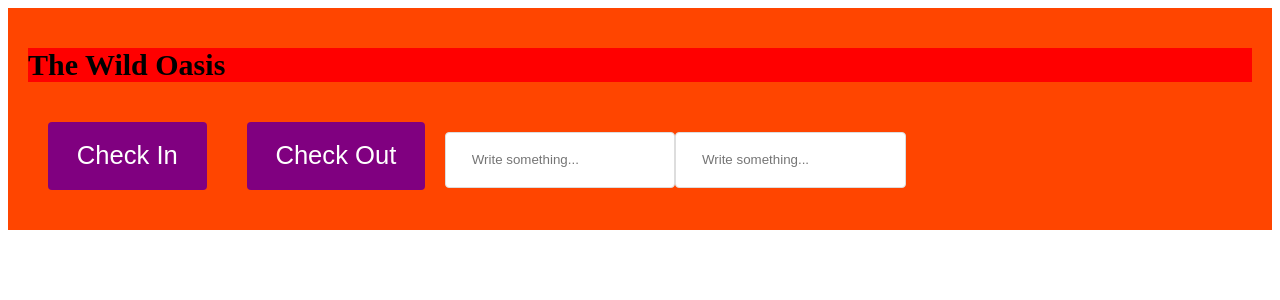
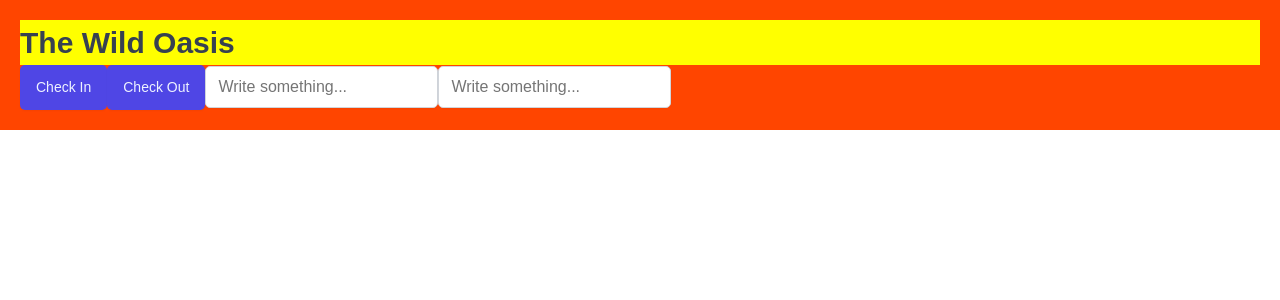
Before and after one commit to SahilS-26/the-wild-oasis, a React (Vite) app: page / in a window 1280 px wide. Shown: the top 300 px of the page. Built offline with nearby package versions, Linux system fonts and the light colour scheme.

Commit message:
lect 330: global styles with styled components

```diff
--- a/src/App.jsx
+++ b/src/App.jsx
@@ -1,26 +1,13 @@
+import GlobalStyles from "./styles/GlobalStyles.js";
 import styled from "styled-components";
+
+import Button from "./ui/Button.jsx";
+import Input from "./ui/Input.jsx";
 
 const H1 = styled.h1`
   font-size: 30px;
-  font-weight: 700;
-  background-color: red;
-`;
-
-const Button = styled.button`
-  font-size: 1.6rem;
-  padding: 1.2rem 1.8rem;
-  border: none;
-  border-radius: 4px;
-  background-color: purple;
-  color: white;
-  cursor: pointer;
-  margin: 20px;
-`;
-
-const Input = styled.input`
-  border: 1px solid #ddd;
-  padding: 1.2rem 1.6rem;
-  border-radius: 4px;
+  font-weight: 600;
+  background-color: yellow;
 `;
 
 const StyledApp = styled.div`
@@ -30,6 +17,8 @@
 
 function App() {
   return (
+    <>
+      <GlobalStyles />
       <StyledApp>
         <H1>The Wild Oasis</H1>
         <Button onClick={() => alert("Checked In!!!")}>Check In</Button>
@@ -38,6 +27,7 @@
         <Input placeholder="Write something..." />
         <Input placeholder="Write something..." />
       </StyledApp>
+    </>
   );
 }
 
--- /dev/null
+++ b/src/styles/GlobalStyles.js
@@ -0,0 +1,187 @@
+import { createGlobalStyle } from "styled-components";
+
+const GlobalStyles = createGlobalStyle`
+:root {
+  /* Indigo */
+  --color-brand-50: #eef2ff;
+  --color-brand-100: #e0e7ff;
+  --color-brand-200: #c7d2fe;
+  --color-brand-500: #6366f1;
+  --color-brand-600: #4f46e5;
+  --color-brand-700: #4338ca;
+  --color-brand-800: #3730a3;
+  --color-brand-900: #312e81;
+
+  /* Grey */
+  --color-grey-0: #fff;
+  --color-grey-50: #f9fafb;
+  --color-grey-100: #f3f4f6;
+  --color-grey-200: #e5e7eb;
+  --color-grey-300: #d1d5db;
+  --color-grey-400: #9ca3af;
+  --color-grey-500: #6b7280;
+  --color-grey-600: #4b5563;
+  --color-grey-700: #374151;
+  --color-grey-800: #1f2937;
+  --color-grey-900: #111827;
+
+  --color-blue-100: #e0f2fe;
+  --color-blue-700: #0369a1;
+  --color-green-100: #dcfce7;
+  --color-green-700: #15803d;
+  --color-yellow-100: #fef9c3;
+  --color-yellow-700: #a16207;
+  --color-silver-100: #e5e7eb;
+  --color-silver-700: #374151;
+  --color-indigo-100: #e0e7ff;
+  --color-indigo-700: #4338ca;
+
+  --color-red-100: #fee2e2;
+  --color-red-700: #b91c1c;
+  --color-red-800: #991b1b;
+
+  --backdrop-color: rgba(255, 255, 255, 0.1);
+
+  --shadow-sm: 0 1px 2px rgba(0, 0, 0, 0.04);
+  --shadow-md: 0px 0.6rem 2.4rem rgba(0, 0, 0, 0.06);
+  --shadow-lg: 0 2.4rem 3.2rem rgba(0, 0, 0, 0.12);
+
+  --border-radius-tiny: 3px;
+  --border-radius-sm: 5px;
+  --border-radius-md: 7px;
+  --border-radius-lg: 9px;
+
+  /* For dark mode */
+  --image-grayscale: 0;
+  --image-opacity: 100%;
+}
+
+*,
+*::before,
+*::after {
+  box-sizing: border-box;
+  padding: 0;
+  margin: 0;
+
+  /* Creating animations for dark mode */
+  transition: background-color 0.3s, border 0.3s;
+}
+
+html {
+  font-size: 62.5%;
+}
+
+body {
+  font-family: "Poppins", sans-serif;
+  color: var(--color-grey-700);
+
+  transition: color 0.3s, background-color 0.3s;
+  min-height: 100vh;
+  line-height: 1.5;
+  font-size: 1.6rem;
+}
+
+input,
+button,
+textarea,
+select {
+  font: inherit;
+  color: inherit;
+}
+
+button {
+  cursor: pointer;
+}
+
+*:disabled {
+  cursor: not-allowed;
+}
+
+select:disabled,
+input:disabled {
+  background-color: var(--color-grey-200);
+  color: var(--color-grey-500);
+}
+
+input:focus,
+button:focus,
+textarea:focus,
+select:focus {
+  outline: 2px solid var(--color-brand-600);
+  outline-offset: -1px;
+}
+
+/* Parent selector, finally 😃 */
+button:has(svg) {
+  line-height: 0;
+}
+
+a {
+  color: inherit;
+  text-decoration: none;
+}
+
+ul {
+  list-style: none;
+}
+
+p,
+h1,
+h2,
+h3,
+h4,
+h5,
+h6 {
+  overflow-wrap: break-word;
+  hyphens: auto;
+}
+
+img {
+  max-width: 100%;
+
+  /* For dark mode */
+  filter: grayscale(var(--image-grayscale)) opacity(var(--image-opacity));
+}
+
+/*
+FOR DARK MODE
+
+--color-grey-0: #18212f;
+--color-grey-50: #111827;
+--color-grey-100: #1f2937;
+--color-grey-200: #374151;
+--color-grey-300: #4b5563;
+--color-grey-400: #6b7280;
+--color-grey-500: #9ca3af;
+--color-grey-600: #d1d5db;
+--color-grey-700: #e5e7eb;
+--color-grey-800: #f3f4f6;
+--color-grey-900: #f9fafb;
+
+--color-blue-100: #075985;
+--color-blue-700: #e0f2fe;
+--color-green-100: #166534;
+--color-green-700: #dcfce7;
+--color-yellow-100: #854d0e;
+--color-yellow-700: #fef9c3;
+--color-silver-100: #374151;
+--color-silver-700: #f3f4f6;
+--color-indigo-100: #3730a3;
+--color-indigo-700: #e0e7ff;
+
+--color-red-100: #fee2e2;
+--color-red-700: #b91c1c;
+--color-red-800: #991b1b;
+
+--backdrop-color: rgba(0, 0, 0, 0.3);
+
+--shadow-sm: 0 1px 2px rgba(0, 0, 0, 0.4);
+--shadow-md: 0px 0.6rem 2.4rem rgba(0, 0, 0, 0.3);
+--shadow-lg: 0 2.4rem 3.2rem rgba(0, 0, 0, 0.4);
+
+--image-grayscale: 10%;
+--image-opacity: 90%;
+*/
+`;
+
+export default GlobalStyles;
--- a/src/ui/Button.jsx
+++ b/src/ui/Button.jsx
@@ -47,3 +47,20 @@
     }
   `,
 };
+
+const Button = styled.button`
+  font-size: 1.4rem;
+  padding: 1.2rem 1.6rem;
+  font-weight: 500;
+  border: none;
+  border-radius: var(--border-radius-sm);
+  background-color: var(--color-brand-600);
+  color: var(--color-brand-50);
+  box-shadow: var(--shadow-sm);
+  cursor: pointer;
+  &:hover {
+    background-color: var(--color-brand-700);
+  }
+`;
+
+export default Button;
--- /dev/null
+++ b/src/ui/Input.jsx
@@ -0,0 +1,11 @@
+import styled from "styled-components";
+
+const Input = styled.input`
+  border: 1px solid var(--color-grey-300);
+  color: var(--color-grey-0);
+  border-radius: var(--border-radius-sm);
+  padding: 0.8rem 1.2rem;
+  box-shadow: var(--shadow-sm);
+`;
+
+export default Input;
--- a/vite.config.js
+++ b/vite.config.js
@@ -1,8 +1,7 @@
 import { defineConfig } from "vite";
 import react from "@vitejs/plugin-react";
-import eslint from "vite-plugin-eslint";
 
 // https://vitejs.dev/config/
 export default defineConfig({
-  plugins: [react(), eslint()],
+  plugins: [react()],
 });
```
Also changed, not shown: package.json (+1 -7 lines), 1 other file (tests, documents, lock files or other folders). Lines whose indentation alone changed are shown as unchanged.
